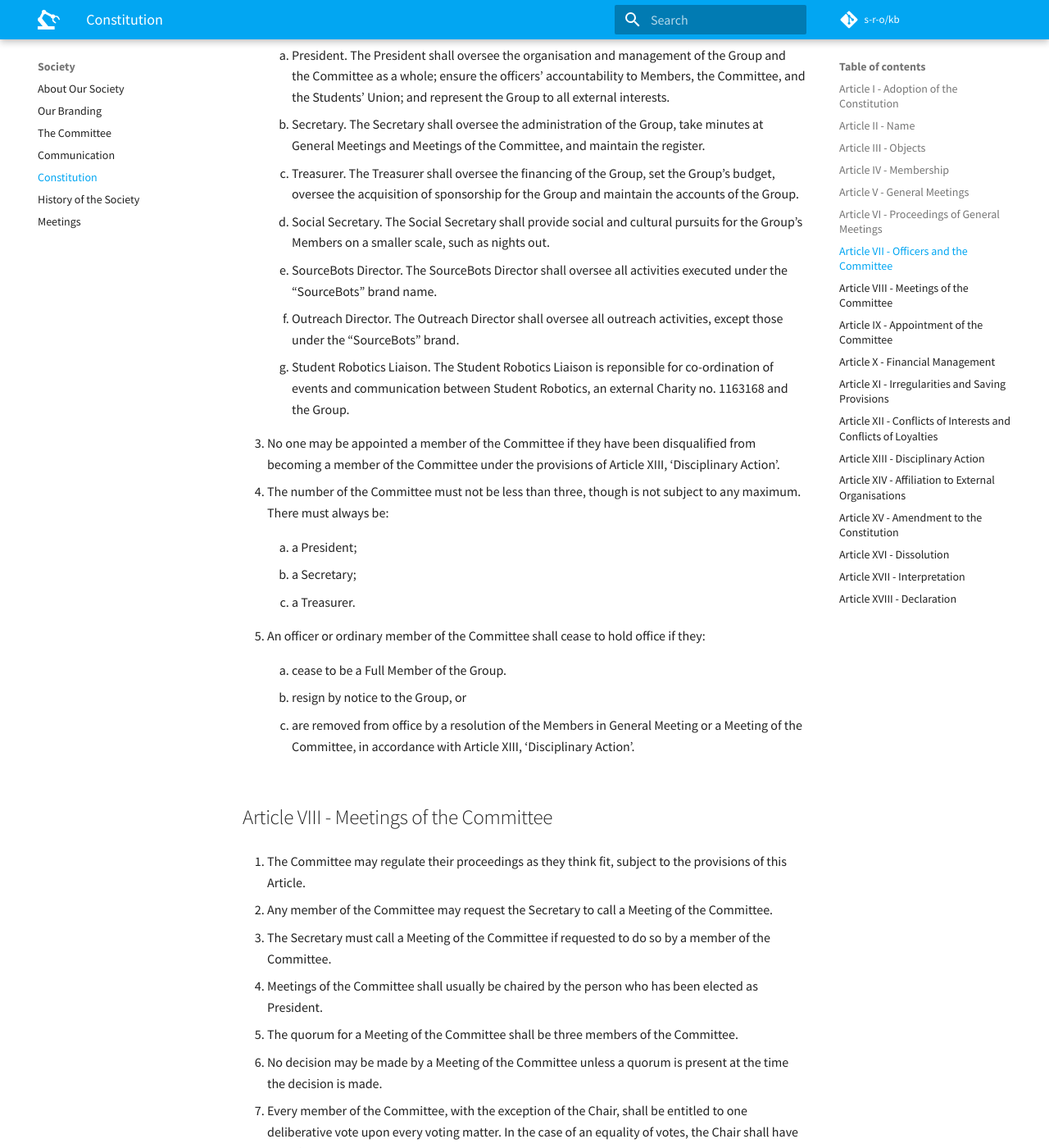
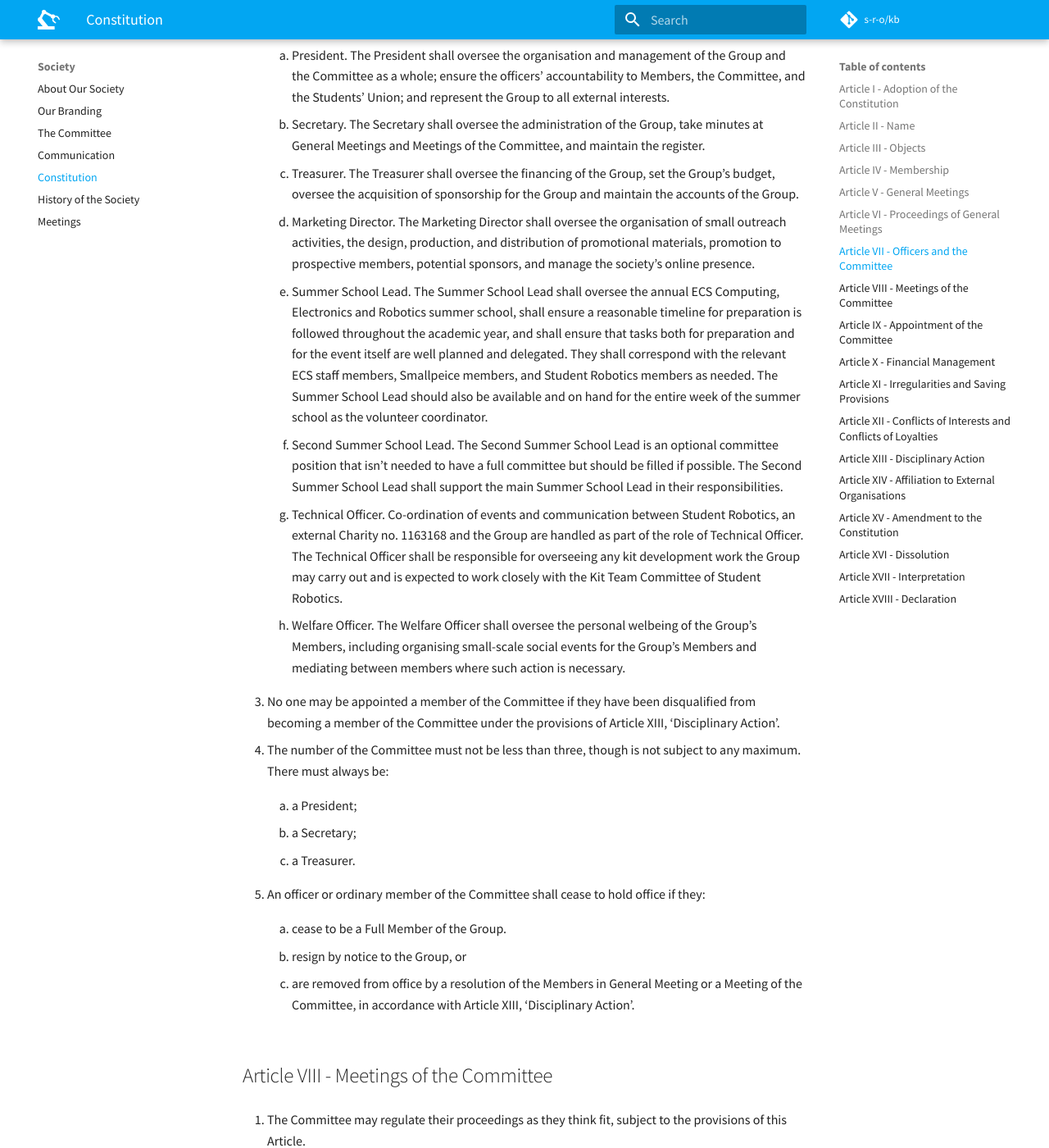
Before and after one commit to roboticsoutreach/kb, an MkDocs documentation site: the page built from docs/society/constitution.md, in a window 1280 px wide and 1400 px high, scrolled down 3819 px. Shown: the whole window at 82% size. Built offline with MkDocs 1.6.1 and Material for MkDocs 9.7.7, drawn with Linux system fonts in a browser that asks for light colours; comment, search, counter and statistics services are not loaded.

Commit message:
Update constitution in line with EGM

```diff
--- a/docs/society/constitution.md
+++ b/docs/society/constitution.md
@@ -1,6 +1,6 @@
 # Constitution
 
-The canonical copy of our constitution can be found [on GitHub](https://github.com/s-r-o/constitution).
+The canonical copy of our constitution can be found [on GitHub](https://github.com/roboticsoutreach/constitution).
 
 A summary of the constitution can be found below.
 
@@ -208,19 +208,15 @@ The objectives of the Group, ‘the Objects’, are:
         sponsorship for the Group and maintain the accounts of the
         Group.
 
-    4.  Social Secretary. The Social Secretary shall provide social and
-        cultural pursuits for the Group’s Members on a smaller scale,
-        such as nights out.
+    4.  Marketing Director. The Marketing Director shall oversee the organisation of small outreach activities, the design, production, and distribution of promotional materials, promotion to prospective members, potential sponsors, and manage the society’s online presence.
 
-    5.  SourceBots Director. The SourceBots Director shall oversee all
-        activities executed under the “SourceBots” brand name.
+    5.  Summer School Lead. The Summer School Lead shall oversee the annual ECS Computing, Electronics and Robotics summer school, shall ensure a reasonable timeline for preparation is followed throughout the academic year, and shall ensure that tasks both for preparation and for the event itself are well planned and delegated. They shall correspond with the relevant ECS staff members, Smallpeice members, and Student Robotics members as needed. The Summer School Lead should also be available and on hand for the entire week of the summer school as the volunteer coordinator.
 
-    6.  Outreach Director. The Outreach Director shall oversee all
-        outreach activities, except those under the “SourceBots” brand.
+    6. Second Summer School Lead. The Second Summer School Lead is an optional committee position that isn’t needed to have a full committee but should be filled if possible. The Second Summer School Lead shall support the main Summer School Lead in their responsibilities.
 
-    7.  Student Robotics Liaison. The Student Robotics Liaison is
-        reponsible for co-ordination of events and communication between
-        Student Robotics, an external Charity no. 1163168 and the Group.
+    7. Technical Officer. Co-ordination of events and communication between Student Robotics, an external Charity no. 1163168 and the Group are handled as part of the role of Technical Officer. The Technical Officer shall be responsible for overseeing any kit development work the Group may carry out and is expected to work closely with the Kit Team Committee of Student Robotics.
+
+    8. Welfare Officer. The Welfare Officer shall oversee the personal welbeing of the Group’s Members, including organising small-scale social events for the Group’s Members and mediating between members where such action is necessary.
 
 3.  No one may be appointed a member of the Committee if they have been
     disqualified from becoming a member of the Committee under the
```
